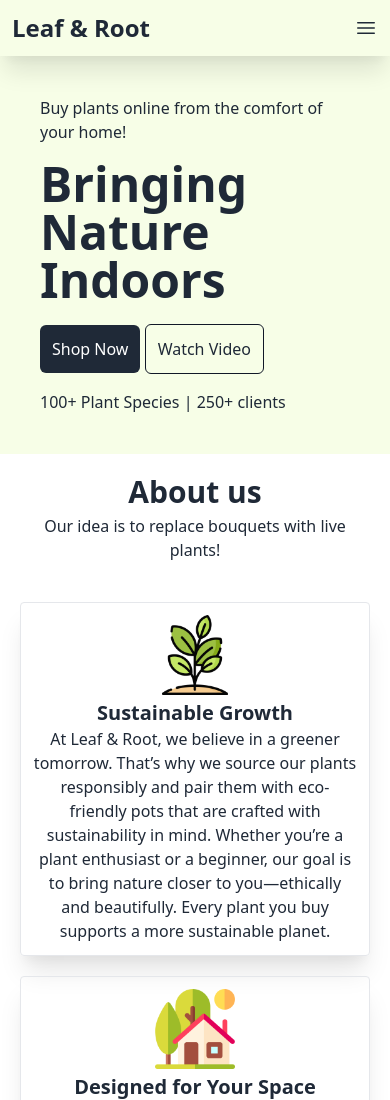
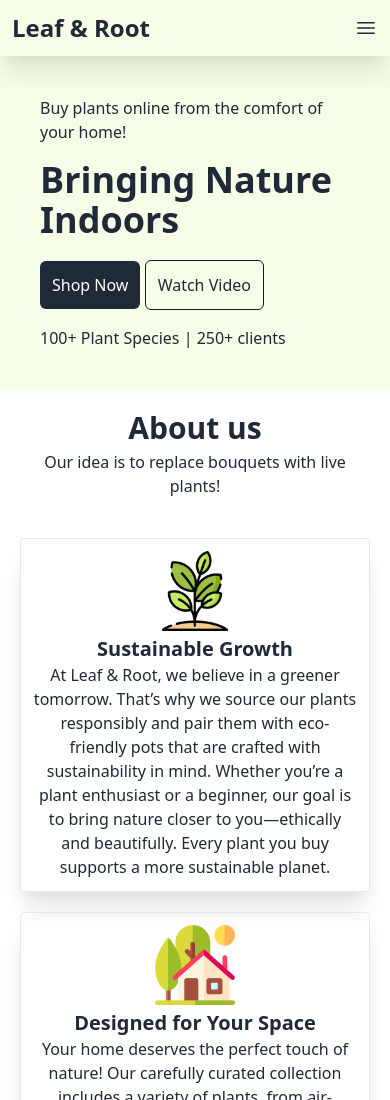
Before and after one commit to nandhu-6/Leaf-and-Root-TailwindCSS, a plain HTML site: page index.html in a window 390 px wide. Shown: the top 1100 px of the page. Drawn offline with nearby package versions, Linux system fonts and the light colour scheme.

Commit message:
modified header size acc to small screen

```diff
--- a/index.html
+++ b/index.html
@@ -13,6 +13,7 @@
 
 <body class="text-gray-800">
     <!-- writing code for mobile view , and break points included for big screen -->
+
     <!-- navbar -->
     <section class="bg-lime-50 p-3 flex items-center justify-between shadow-xl sticky top-0 z-10">
         <h1 class="text-2xl font-semibold"> Leaf & Root </h1>
@@ -35,7 +36,7 @@
     <section class="bg-lime-50 p-10 flex justify-center items-center gap-10">
         <div>
             <p class="mb-4"> Buy plants online from the comfort of your home!</p>
-            <h1 class="font-bold text-5xl mb-5">Bringing Nature Indoors</h1>
+            <h1 class="font-bold text-4xl mb-5 md:text-5xl ">Bringing Nature Indoors</h1>
             <div class="mb-4">
                 <button class="bg-gray-800 text-white p-3 rounded-md">Shop Now</button>
                 <button class="border border-gray-900 p-3 rounded-md">Watch Video</button>
```
